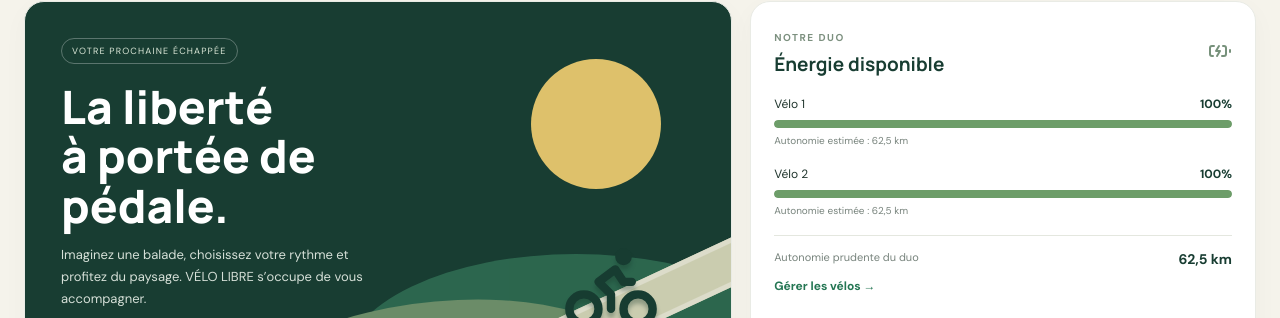
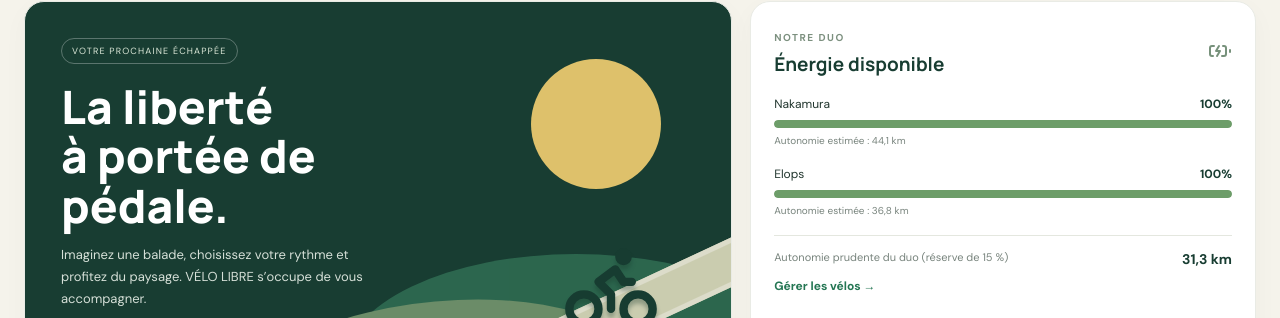
Before and after one commit to do060976-afk/velo-libre, a React (Vite) app: page / in a window 1280 px wide. Shown: the part 286-604 px from the top of the page. Built offline with nearby package versions, Linux system fonts and the light colour scheme.

Commit message:
Add files via upload

```diff
--- a/src/App.tsx
+++ b/src/App.tsx
@@ -8,10 +8,13 @@ import { generateRoutes, type RoutingSettings } from './routing'
 const DEFAULT_CENTER: [number, number] = [43.6907, 4.6097] // Fourques (Gard)
 const uid = () => crypto.randomUUID()
 const fmt = (n: number) => new Intl.NumberFormat('fr-FR', { maximumFractionDigits: 1 }).format(n)
+// Données initiales des deux vélos du duo.
+// La consommation reste une hypothèse de départ, à affiner avec les premières sorties.
 const defaultBikes: Bike[] = [
-  { id:'bike-1', name:'Vélo 1', brand:'', model:'', capacityWh:500, usualRangeKm:75, consumptionWhKm:8, chargePercent:100 },
-  { id:'bike-2', name:'Vélo 2', brand:'', model:'', capacityWh:500, usualRangeKm:75, consumptionWhKm:8, chargePercent:100 },
+  { id:'bike-1', name:'Nakamura', brand:'Nakamura', model:'E-Fit 150', capacityWh:375, usualRangeKm:44, consumptionWhKm:8.5, chargePercent:100 },
+  { id:'bike-2', name:'Elops', brand:'Decathlon', model:'Elops 120E', capacityWh:313, usualRangeKm:37, consumptionWhKm:8.5, chargePercent:100 },
 ]
+const SAFE_RESERVE_FACTOR = 0.85 // conserve une marge de sécurité de 15 %
 type Tab = 'home'|'routes'|'ride'|'journal'|'bikes'|'settings'
 
 
@@ -77,9 +80,19 @@ const refresh = async () => {
     ])
 
     // Conserver les deux vélos initiaux et leurs modifications
-    const mergedBikes = defaultBikes.map(defaultBike =>
-      storedBikes.find(b => b.id === defaultBike.id) ?? defaultBike
-    )
+    const mergedBikes = defaultBikes.map(defaultBike => {
+      const stored = storedBikes.find(b => b.id === defaultBike.id)
+      if (!stored) return defaultBike
+
+      // Mise à niveau des deux anciennes fiches génériques uniquement.
+      // La charge saisie est conservée ; une fiche déjà personnalisée reste intacte.
+      const isOldPlaceholder =
+        (stored.name === 'Vélo 1' || stored.name === 'Vélo 2') &&
+        !stored.brand && !stored.model
+      return isOldPlaceholder
+        ? { ...defaultBike, chargePercent: stored.chargePercent ?? 100 }
+        : stored
+    })
 
     // Conserver également les éventuels vélos supplémentaires
     const extraBikes = storedBikes.filter(
@@ -109,8 +122,12 @@ const refresh = async () => {
 
   useEffect(()=>{ refresh() },[])
   const active = routes.find(r=>r.id===activeRoute)
-  const minRange = useMemo(()=>Math.min(...bikes.map(b=>b.capacityWh*b.chargePercent/100/Math.max(1,b.consumptionWhKm))),[bikes])
-  const estimate = (bike:Bike) => bike.capacityWh*bike.chargePercent/100/Math.max(1,bike.consumptionWhKm)
+  const minRange = useMemo(
+    ()=>Math.min(...bikes.map(b=>b.capacityWh*b.chargePercent/100/Math.max(1,b.consumptionWhKm))) * SAFE_RESERVE_FACTOR,
+    [bikes]
+  )
+  const estimate = (bike:Bike) =>
+    bike.capacityWh*bike.chargePercent/100/Math.max(1,bike.consumptionWhKm)
   const nav = (next:Tab) => { setTab(next); setMenuOpen(false) }
 
   async function saveBike(bike:Bike) {
@@ -195,7 +212,7 @@ const refresh = async () => {
         <section className="hero card"><div className="hero-copy"><span className="pill">VOTRE PROCHAINE ÉCHAPPÉE</span><h2>La liberté<br/>à portée de pédale.</h2><p>Imaginez une balade, choisissez votre rythme et profitez du paysage. VÉLO LIBRE s’occupe de vous accompagner.</p><button className="btn light" onClick={()=>nav('routes')}>Préparer une balade <RouteIcon size={17}/></button></div><div className="hero-art"><div className="sun"></div><div className="hill hill-one"></div><div className="hill hill-two"></div><div className="road"></div><BikeIcon className="hero-bike" size={100}/></div></section>
         <section className="card battery-card"><div className="section-heading"><div><span className="eyebrow">NOTRE DUO</span><h3>Énergie disponible</h3></div><BatteryCharging/></div>
           {bikes.slice(0,2).map((b,i)=><div className="battery-row" key={b.id}><div className="battery-label"><span>{b.name}</span><b>{b.chargePercent}%</b></div><div className="progress"><span style={{width:`${b.chargePercent}%`}}/></div><small>Autonomie estimée : {fmt(estimate(b))} km</small></div>)}
-          <div className="range-summary"><span>Autonomie prudente du duo</span><b>{fmt(minRange)} km</b></div><button className="text-btn" onClick={()=>nav('bikes')}>Gérer les vélos →</button>
+          <div className="range-summary"><span>Autonomie prudente du duo (réserve de 15 %)</span><b>{fmt(minRange)} km</b></div><button className="text-btn" onClick={()=>nav('bikes')}>Gérer les vélos →</button>
         </section>
         <section className="card quick-card"><span className="eyebrow">EN UN INSTANT</span><h3>Que souhaitez-vous faire ?</h3><div className="quick-actions"><button onClick={()=>nav('routes')}><MapPinned/><b>Trouver une balade</b><small>Créer une boucle</small></button><button onClick={()=>nav('ride')}><Navigation/><b>Partir rouler</b><small>Suivre le GPS</small></button><button onClick={()=>nav('journal')}><BookOpen/><b>Mes souvenirs</b><small>Voir le carnet</small></button></div></section>
         <section className="card recent-card"><div className="section-heading"><div><span className="eyebrow">VOTRE HISTOIRE</span><h3>Dernières balades</h3></div><button className="text-btn" onClick={()=>nav('journal')}>Tout voir →</button></div>
```
